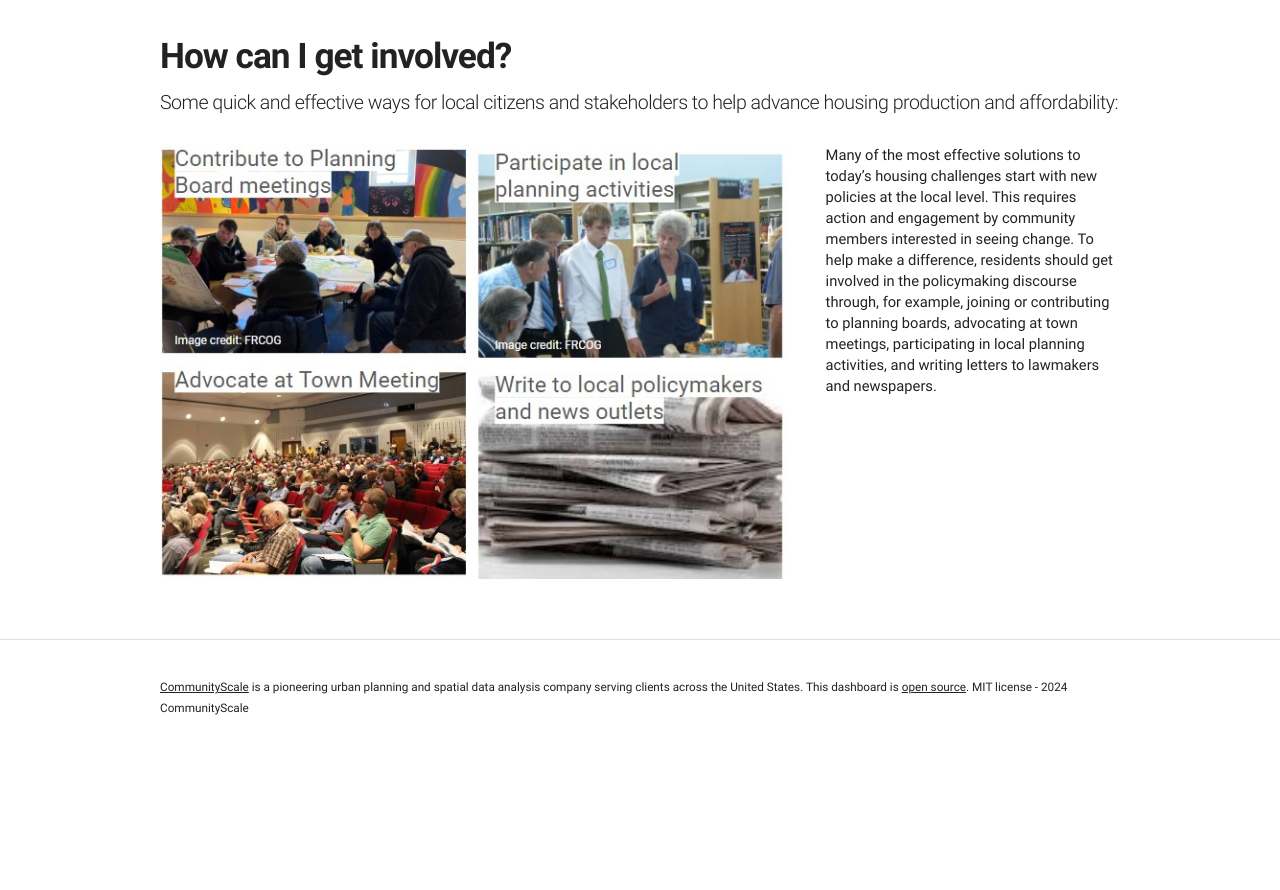
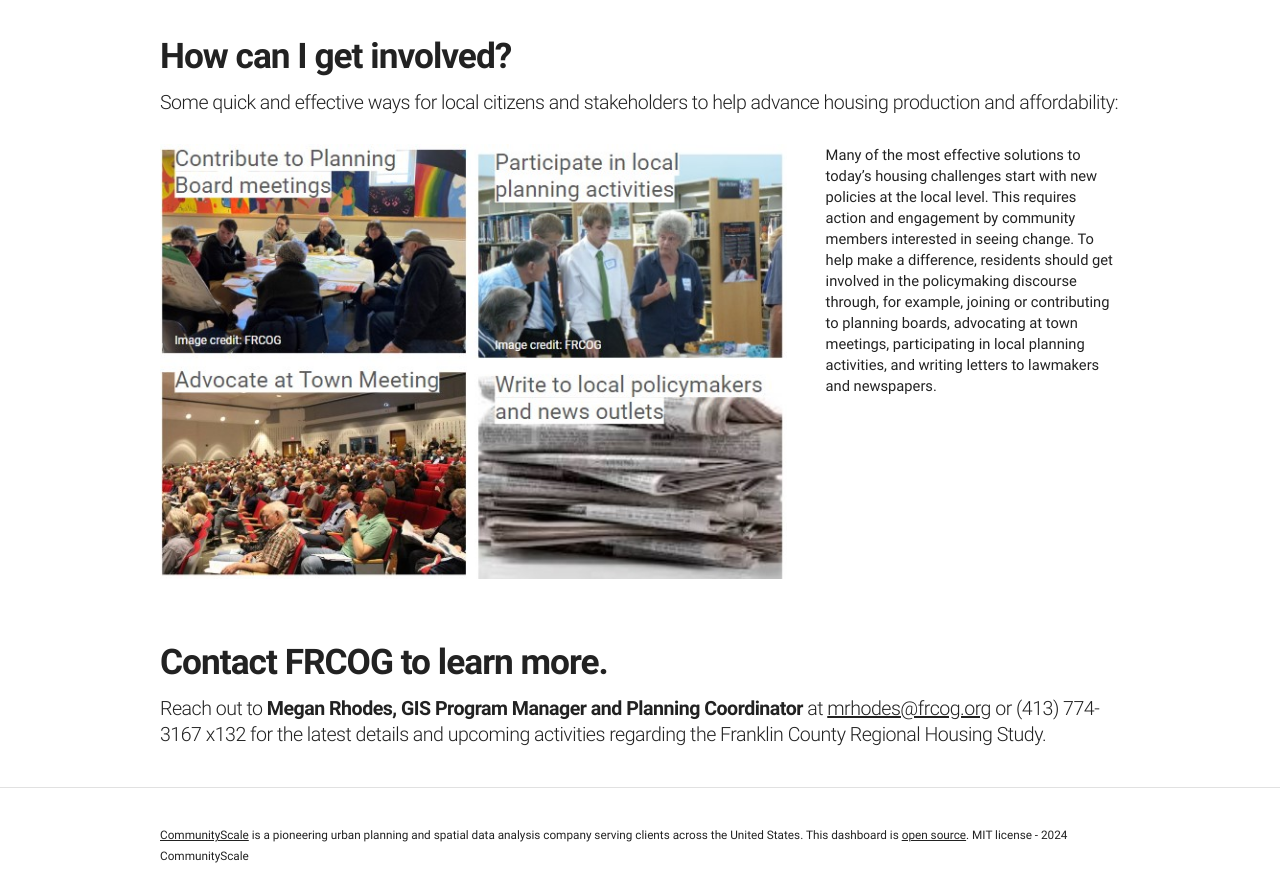
Before and after one commit to CommunityScale/FRCOG, a plain HTML site: page index.html in a window 1280 px wide. Shown: the part 8325-9215 px from the top of the page. Before the commit the page ends 9067 px from the top, so only its background shows below. Drawn offline with Linux system fonts and the light colour scheme.

Commit message:
Contact us

```diff
--- a/index.html
+++ b/index.html
@@ -413,6 +413,15 @@
 		</div>
 	</div>
 
+	<div class="container">
+		<div class="row">
+			<div class="twelve columns" style="margin-top: 2%">
+				<h3>Contact FRCOG to learn more.</h3>
+				<h5>Reach out to <b>Megan Rhodes, GIS Program Manager and Planning Coordinator</b> at <a href="mailto:mrhodes@frcog.org"> mrhodes@frcog.org</a> or (413) 774-3167 x132 for the latest details and upcoming activities regarding the Franklin County Regional Housing Study.</h5>
+			</div>
+		</div>
+	</div>
+
 	<div class="row">
 		<hr>
 	</div>
```
